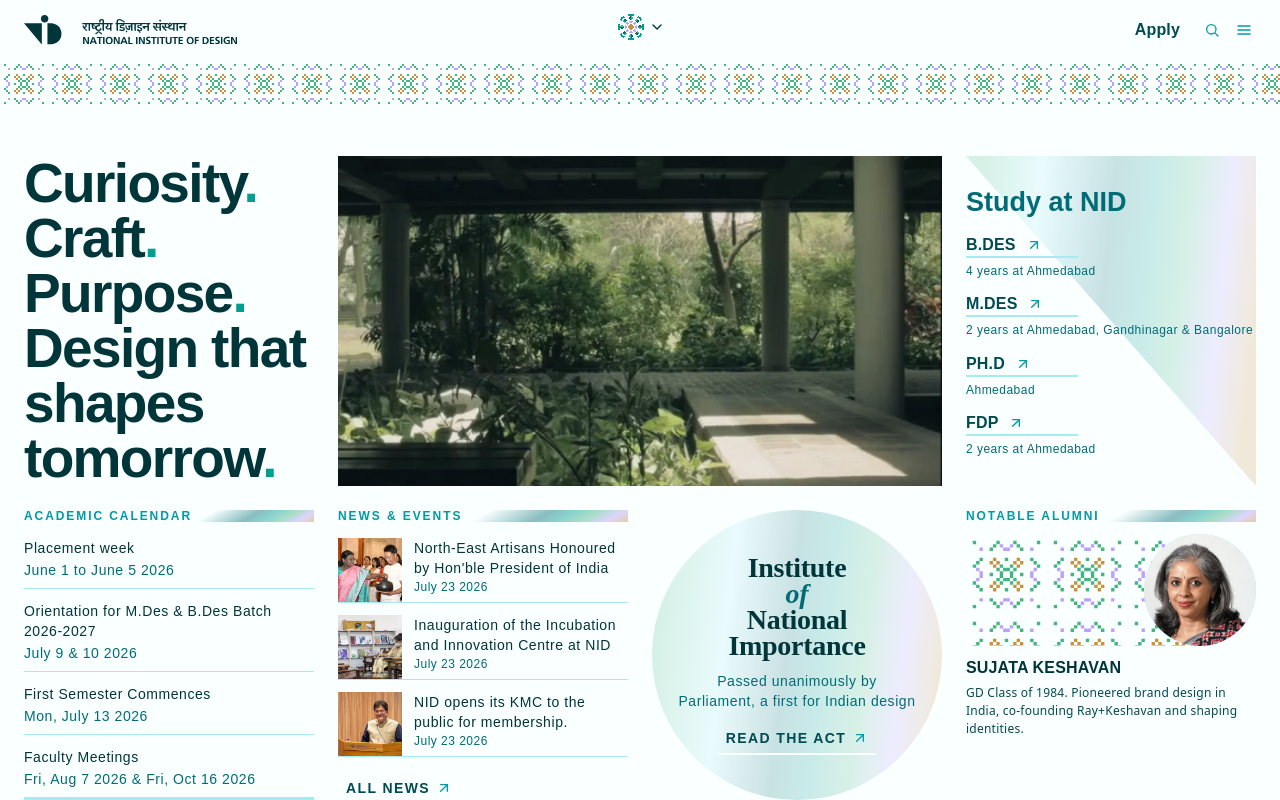
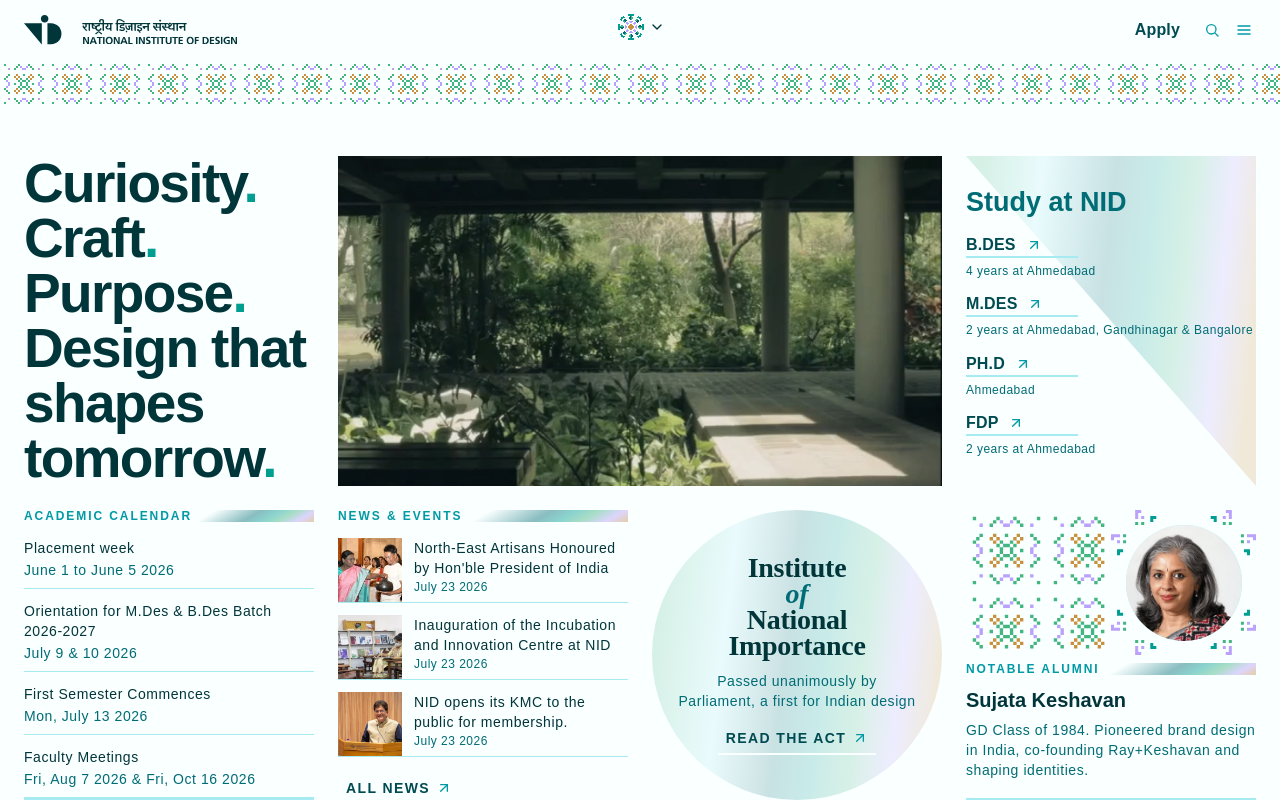
Before and after one commit to NID-web/x-website, a Next.js app: page /en/home in a window 1280 px wide. Shown: the top 800 px of the page. Built offline with nearby package versions, Linux system fonts and the light colour scheme; a web font is replaced by a local one.

Commit message:
feat: Add PatternScatterAlumni component and integrate it into PortraitTile for enhanced visual layout

```diff
--- a/src/components/home/patterns.tsx
+++ b/src/components/home/patterns.tsx
@@ -9,6 +9,9 @@
 // <div>s, 76% of the whole file, because every unit is spelled out. They are
 // identical, so one unit is enough. Emitting them as <pattern> also makes the
 // field fluid rather than a fixed 4x4 of 81px units.
+//
+// Scatter fields (PatternScatter*) are the exception: loose cells with no
+// repeating unit, read one-for-one and emitted at their design size.
 //
 // Fills are semantic accent tokens, so the fields re-theme with the page and
 // invert with appearance - a thing the export's baked hexes cannot do. They are
@@ -86,3 +89,18 @@
     </svg>
   );
 }
+
+export function PatternScatterAlumni({ className }: PatternFieldProps) {
+  return (
+    <svg
+      aria-hidden="true"
+      viewBox="0 0 162 162"
+      preserveAspectRatio="xMidYMid meet"
+      className={className}
+    >
+      <path fill="var(--nid-accent-quaternary)" d="M27 0h3.375v3.375h-3.375zM30.38 0h3.375v3.375h-3.375zM128.25 0h3.375v3.375h-3.375zM131.63 0h3.375v3.375h-3.375zM27 3.37h3.375v3.375h-3.375zM131.63 3.37h3.375v3.375h-3.375zM27 6.75h3.375v3.375h-3.375zM33.75 6.75h3.375v3.375h-3.375zM124.88 6.75h3.375v3.375h-3.375zM131.63 6.75h3.375v3.375h-3.375zM0 27h3.375v3.375h-3.375zM3.38 27h3.375v3.375h-3.375zM6.75 27h3.375v3.375h-3.375zM151.88 27h3.375v3.375h-3.375zM155.25 27h3.375v3.375h-3.375zM158.62 27h3.375v3.375h-3.375zM0 30.38h3.375v3.375h-3.375zM158.62 30.38h3.375v3.375h-3.375zM6.75 33.75h3.375v3.375h-3.375zM151.88 33.75h3.375v3.375h-3.375zM6.75 124.87h3.375v3.375h-3.375zM151.88 124.87h3.375v3.375h-3.375zM0 128.25h3.375v3.375h-3.375zM158.62 128.25h3.375v3.375h-3.375zM0 131.63h3.375v3.375h-3.375zM3.38 131.63h3.375v3.375h-3.375zM6.75 131.63h3.375v3.375h-3.375zM151.88 131.63h3.375v3.375h-3.375zM155.25 131.63h3.375v3.375h-3.375zM158.62 131.63h3.375v3.375h-3.375zM27 151.88h3.375v3.375h-3.375zM33.75 151.88h3.375v3.375h-3.375zM124.88 151.88h3.375v3.375h-3.375zM131.63 151.88h3.375v3.375h-3.375zM27 155.25h3.375v3.375h-3.375zM131.63 155.25h3.375v3.375h-3.375zM27 158.63h3.375v3.375h-3.375zM30.38 158.63h3.375v3.375h-3.375zM128.25 158.63h3.375v3.375h-3.375zM131.63 158.63h3.375v3.375h-3.375z" />
+      <path fill="var(--nid-accent-secondary)" d="M43.88 6.75h3.375v3.375h-3.375zM47.25 6.75h3.375v3.375h-3.375zM111.38 6.75h3.375v3.375h-3.375zM114.75 6.75h3.375v3.375h-3.375zM43.88 10.13h3.375v3.375h-3.375zM114.75 10.13h3.375v3.375h-3.375zM6.75 43.88h3.375v3.375h-3.375zM10.13 43.88h3.375v3.375h-3.375zM148.5 43.88h3.375v3.375h-3.375zM151.88 43.88h3.375v3.375h-3.375zM6.75 47.25h3.375v3.375h-3.375zM151.88 47.25h3.375v3.375h-3.375zM6.75 111.38h3.375v3.375h-3.375zM151.88 111.38h3.375v3.375h-3.375zM6.75 114.75h3.375v3.375h-3.375zM10.13 114.75h3.375v3.375h-3.375zM148.5 114.75h3.375v3.375h-3.375zM151.88 114.75h3.375v3.375h-3.375zM43.88 148.5h3.375v3.375h-3.375zM114.75 148.5h3.375v3.375h-3.375zM43.88 151.88h3.375v3.375h-3.375zM47.25 151.88h3.375v3.375h-3.375zM111.38 151.88h3.375v3.375h-3.375zM114.75 151.88h3.375v3.375h-3.375z" />
+      <path fill="var(--nid-accent-tertiary)" d="M27 13.5h3.375v3.375h-3.375zM33.75 13.5h3.375v3.375h-3.375zM124.88 13.5h3.375v3.375h-3.375zM131.63 13.5h3.375v3.375h-3.375zM13.5 27h3.375v3.375h-3.375zM145.13 27h3.375v3.375h-3.375zM13.5 33.75h3.375v3.375h-3.375zM145.13 33.75h3.375v3.375h-3.375zM13.5 124.87h3.375v3.375h-3.375zM145.13 124.87h3.375v3.375h-3.375zM13.5 131.63h3.375v3.375h-3.375zM145.13 131.63h3.375v3.375h-3.375zM27 145.13h3.375v3.375h-3.375zM33.75 145.13h3.375v3.375h-3.375zM124.88 145.13h3.375v3.375h-3.375zM131.63 145.13h3.375v3.375h-3.375z" />
+    </svg>
+  );
+}
--- a/src/components/home/tiles/PortraitTile.tsx
+++ b/src/components/home/tiles/PortraitTile.tsx
@@ -1,40 +1,49 @@
+import clsx from "clsx";
 import { Tile } from "@/components/home/Tile";
 import { Overline } from "@/components/home/parts";
-import { PatternFieldAlumni } from "@/components/home/patterns";
+import { PatternFieldAlumni, PatternScatterAlumni } from "@/components/home/patterns";
 import { TileImage } from "@/components/home/TileImage";
 import type { HomeTile, Translate } from "@/lib/home-content";
 
 type PortraitTileData = Extract<HomeTile, { kind: "portrait" }>;
 
-// "Notable Alumni" / "Pride of NID" — overline, a circular portrait, then name
-// and bio. Tiles with `patternBed` get the craft field behind the portrait: in
-// the design it runs across the portrait row and the portrait sits over its
-// right-hand end.
 export function PortraitTile({ tile, t }: { tile: PortraitTileData; t: Translate }) {
   return (
     <Tile as="section" surface="page" padding={false}>
-      {tile.overlineKey && <Overline>{t(tile.overlineKey)}</Overline>}
-      <div className="relative mt-3 flex justify-end">
-        {tile.patternBed && (
-          // The field needs a sized box: an <svg> is a replaced element, so
-          // absolute insets alone do NOT stretch it — left to itself it falls
-          // back to the intrinsic 300×150 and spills past the row.
-          <div className="pointer-events-none absolute inset-y-0 left-0 right-10">
-            <PatternFieldAlumni className="block size-full" />
+      <div className="flex flex-1 items-center">
+        {tile.patternBed && <PatternFieldAlumni className="aspect-square w-1/2 shrink-0" />}
+        <div
+          className={clsx(
+            "relative flex aspect-square w-1/2 shrink-0 items-center justify-center",
+            !tile.patternBed && "ml-auto",
+          )}
+        >
+          {tile.patternBed && (
+            <PatternScatterAlumni className="absolute inset-0 size-full" />
+          )}
+          <TileImage
+            media={tile.photo}
+            className="relative aspect-square w-4/5 rounded-full"
+            sizes="(min-width: 1280px) 132px, 25vw"
+          />
+        </div>
+      </div>
+
+      <div className="flex flex-1 flex-col justify-between">
+        {tile.overlineKey && (
+          <div className="pt-2">
+            <Overline>{t(tile.overlineKey)}</Overline>
           </div>
         )}
-        <TileImage
-          media={tile.photo}
-          className="relative size-28 shrink-0 rounded-full"
-          sizes="112px"
-        />
+        <div className="flex flex-col gap-2">
+          <h4 className="font-primary text-h5 text-text-primary">{t(tile.nameKey)}</h4>
+          {tile.bioKey && (
+            <p className="font-primary text-label text-text-tertiary">{t(tile.bioKey)}</p>
+          )}
+        </div>
+        {/* The tile closes on a rule, as the list tiles do. */}
+        <span aria-hidden="true" className="block h-2 border-b-2 border-border-subtle" />
       </div>
-      <h4 className="mt-3 font-primary text-h6 uppercase text-text-primary">
-        {t(tile.nameKey)}
-      </h4>
-      {tile.bioKey && (
-        <p className="mt-1.5 font-body text-caption text-text-secondary">{t(tile.bioKey)}</p>
-      )}
     </Tile>
   );
 }
```
Also changed, not shown: 1 other file (tests, documents, lock files or other folders).
